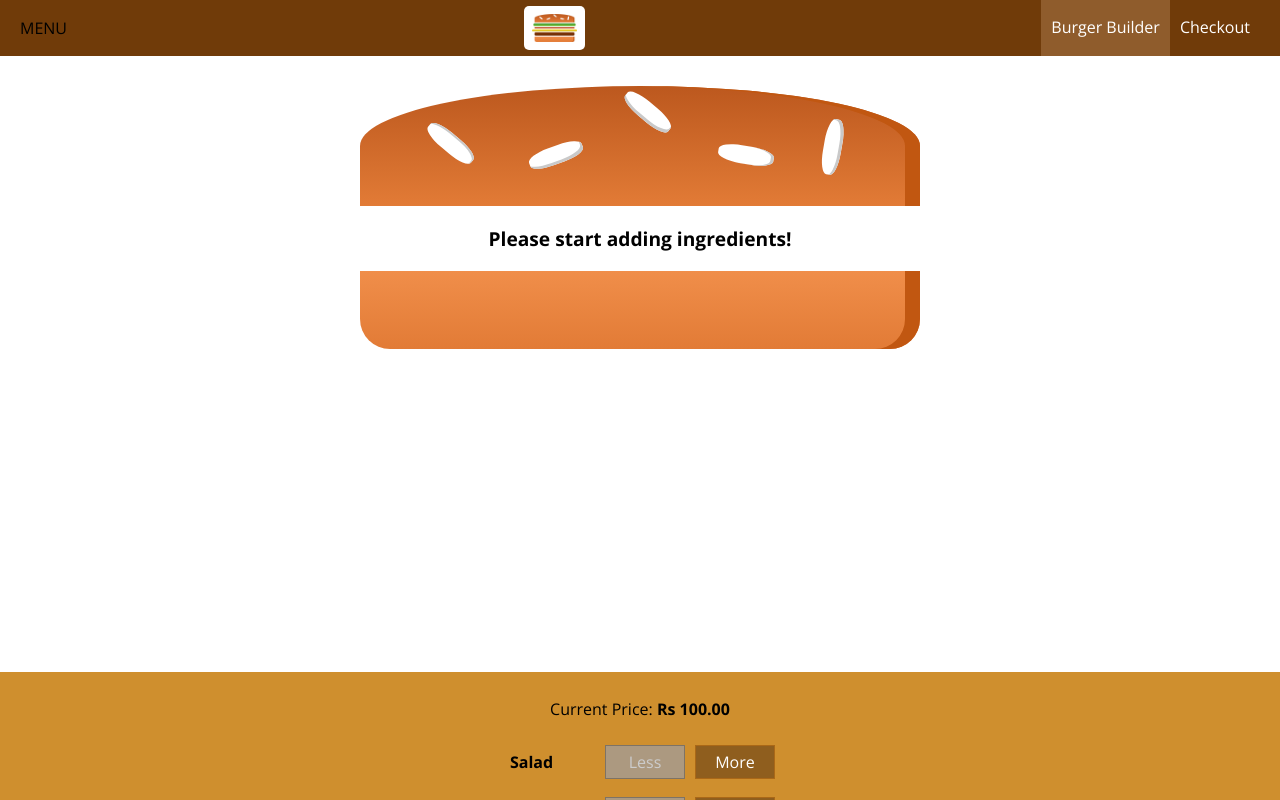
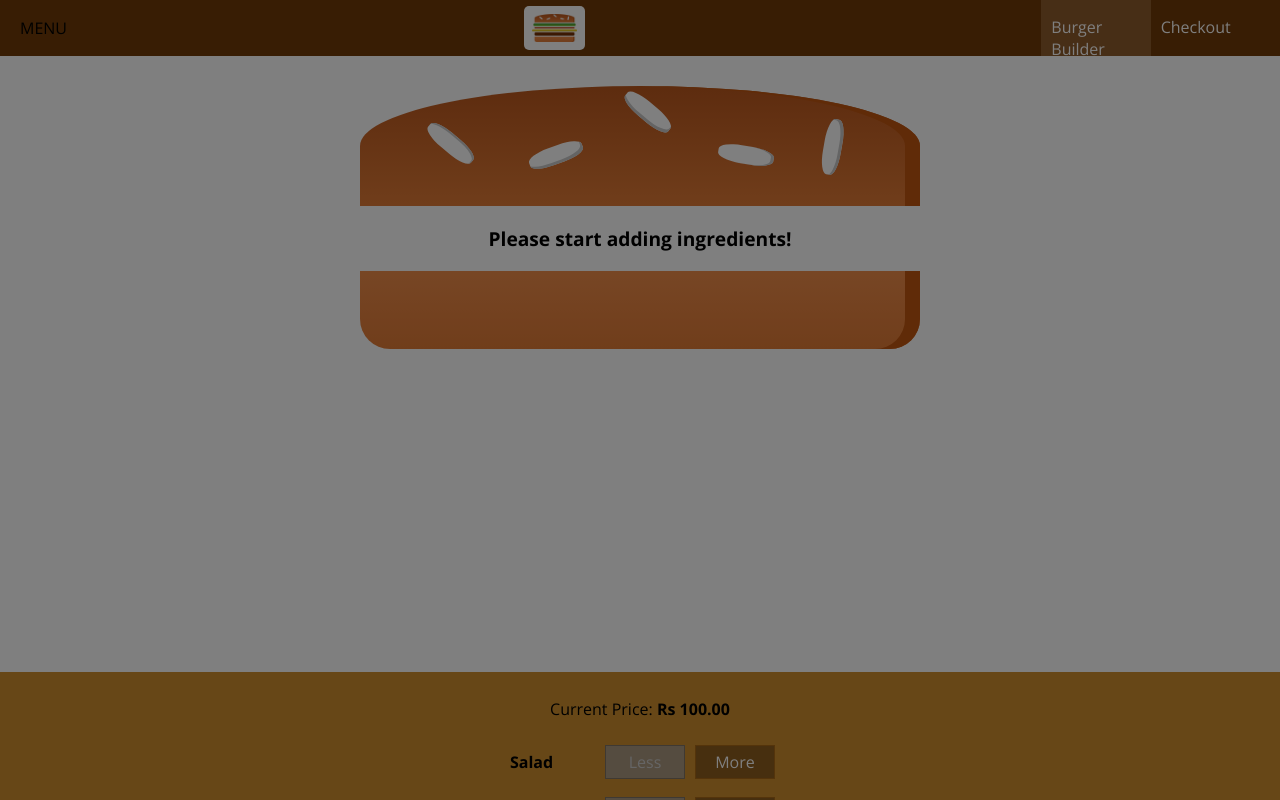
Before and after one commit to confusedwdeveloper/burger-builder, a React (Create React App) app: page / in a window 1280 px wide. Shown: the top 800 px of the page. Built offline with nearby package versions, Linux system fonts and the light colour scheme.

Commit message:
created side drawer

```diff
--- a/src/components/Layout/Layout.js
+++ b/src/components/Layout/Layout.js
@@ -3,14 +3,30 @@
 
 import Aux from "../../hoc/Aux";
 import Toolbar from "../Navigation/Toolbar/Toolbar";
+import SideDrawer from "../Navigation/SideDrawer/SideDrawer";
 
-const Layout = ({ children }) => {
-  return (
-    <Aux>
-      <Toolbar />
-      <main className={classes.Content}>{children}</main>
-    </Aux>
-  );
-};
+class Layout extends React.Component {
+  state = {
+    showSideDrawer: true,
+  };
+  sideDrawerClosedHandler = () => {
+    this.setState({
+      showSideDrawer: false,
+    });
+  };
+
+  render() {
+    return (
+      <Aux>
+        <Toolbar />
+        <SideDrawer
+          open={this.state.showSideDrawer}
+          closed={this.sideDrawerClosedHandler}
+        />
+        <main className={classes.Content}>{this.props.children}</main>
+      </Aux>
+    );
+  }
+}
 
 export default Layout;
--- a/src/components/Logo/Logo.js
+++ b/src/components/Logo/Logo.js
@@ -2,9 +2,9 @@
 import burgerLogo from "../../assets/images/burger-logo.png";
 import classes from "./Logo.module.css";
 
-const Logo = () => {
+const Logo = ({ height, ...rest }) => {
   return (
-    <div className={classes.Logo}>
+    <div style={{ height, ...rest }} className={classes.Logo}>
       <img src={burgerLogo} alt="MyBurger" />
     </div>
   );
--- a/src/components/Logo/Logo.module.css
+++ b/src/components/Logo/Logo.module.css
@@ -1,7 +1,7 @@
 .Logo {
   background-color: white;
   padding: 8px;
-  height: 80%;
+  height: 100%;
   box-sizing: border-box;
   border-radius: 5px;
 }
--- a/src/components/Navigation/NavigationItems/NavigationItem/NavigationItem.module.css
+++ b/src/components/Navigation/NavigationItems/NavigationItem/NavigationItem.module.css
@@ -1,18 +1,36 @@
+.NavigationItem {
+  margin: 10px 0;
+  box-sizing: border-box;
+  display: block;
+  width: 100%;
+}
+.NavigationItem a {
+  color: #8f5c2c;
+  text-decoration: none;
+  width: 100%;
+  box-sizing: border-box;
+  display: block;
+}
+
+.NavigationItem a:hover,
+.NavigationItem a:active,
+.NavigationItem a.active {
+  color: #40a4c8;
+}
+
+@media (min-width: 500px) {
   .NavigationItem {
     margin: 0;
-  box-sizing: border-box;
     display: flex;
+    /* width: auto; */
     height: 100%;
     align-items: center;
   }
   .NavigationItem a {
     color: white;
-  text-decoration: none;
     height: 100%;
     padding: 16px 10px;
     border-bottom: 4px solid transparent;
-  box-sizing: border-box;
-  display: block;
   }
 
   .NavigationItem a:hover,
@@ -22,3 +40,4 @@
     border-bottom: #40a4c8;
     color: white;
   }
+}
--- a/src/components/Navigation/NavigationItems/NavigationItems.module.css
+++ b/src/components/Navigation/NavigationItems/NavigationItems.module.css
@@ -3,6 +3,13 @@
   padding: 0;
   list-style: none;
   display: flex;
+  flex-flow: column;
   align-items: center;
   height: 100%;
 }
+
+@media (min-width: 500px) {
+  .NavigationItems {
+    flex-flow: row;
+  }
+}
--- /dev/null
+++ b/src/components/Navigation/SideDrawer/SideDrawer.js
@@ -0,0 +1,28 @@
+import * as React from "react";
+import Logo from "../../Logo/Logo";
+import NavigationItems from "../NavigationItems/NavigationItems";
+import Aux from "../../../hoc/Aux";
+
+import classes from "./SideDrawer.module.css";
+import Backdrop from "../../UI/Backdrop/Backdrop";
+
+const SideDrawer = ({ closed, open }) => {
+  let attachedClasses = [classes.SideDrawer, classes.Close];
+  if (open) {
+    attachedClasses = [classes.SideDrawer, classes.Open];
+  }
+
+  return (
+    <Aux>
+      <Backdrop show={open} clicked={closed} />
+      <div className={attachedClasses.join(" ")}>
+        <Logo height="11%" marginBottom="32px" />
+        <nav>
+          <NavigationItems />
+        </nav>
+      </div>
+    </Aux>
+  );
+};
+
+export default SideDrawer;
--- /dev/null
+++ b/src/components/Navigation/SideDrawer/SideDrawer.module.css
@@ -0,0 +1,27 @@
+.SideDrawer {
+  position: fixed;
+  width: 280px;
+  max-width: 70%;
+  height: 100%;
+  left: 0;
+  top: 0;
+  z-index: 200;
+  background-color: white;
+  box-sizing: border-box;
+  transition: transform 0.3s ease-out;
+}
+
+@media (min-width: 500px) {
+  .SideDrawer {
+    display: none;
+  }
+}
+
+.Open {
+  transform: translateX(0);
+  /* this will shift the  side drawer into the position defined up above  */
+}
+
+.Close {
+  transform: translateX(-100%);
+}
--- a/src/components/Navigation/Toolbar/Toolbar.js
+++ b/src/components/Navigation/Toolbar/Toolbar.js
@@ -8,8 +8,8 @@
   return (
     <header className={classes.Toolbar}>
       <div>MENU</div>
-      <Logo />
-      <nav>
+      <Logo height="80%" />
+      <nav className={classes.DesktopOnly}>
         <NavigationItems />
       </nav>
     </header>
--- a/src/components/Navigation/Toolbar/Toolbar.module.css
+++ b/src/components/Navigation/Toolbar/Toolbar.module.css
@@ -16,3 +16,9 @@
 .Toolbar nav {
   height: 100%;
 }
+
+@media (max-width: 499px) {
+  .DesktopOnly {
+    display: none;
+  }
+}
```
Lines whose indentation alone changed are shown as unchanged.
